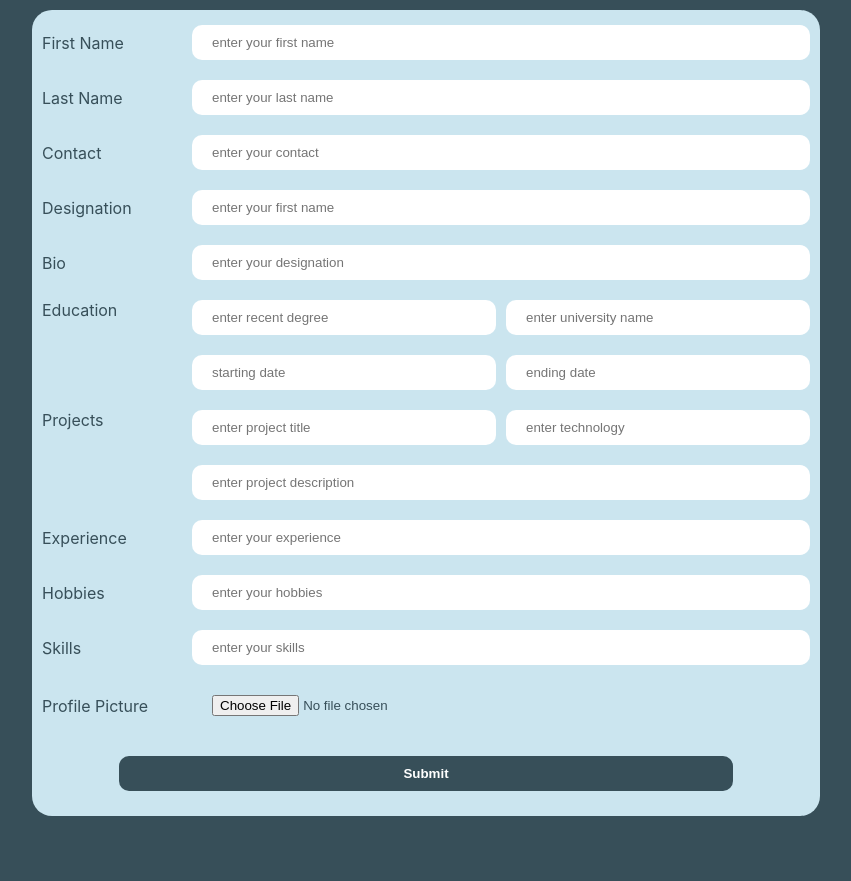
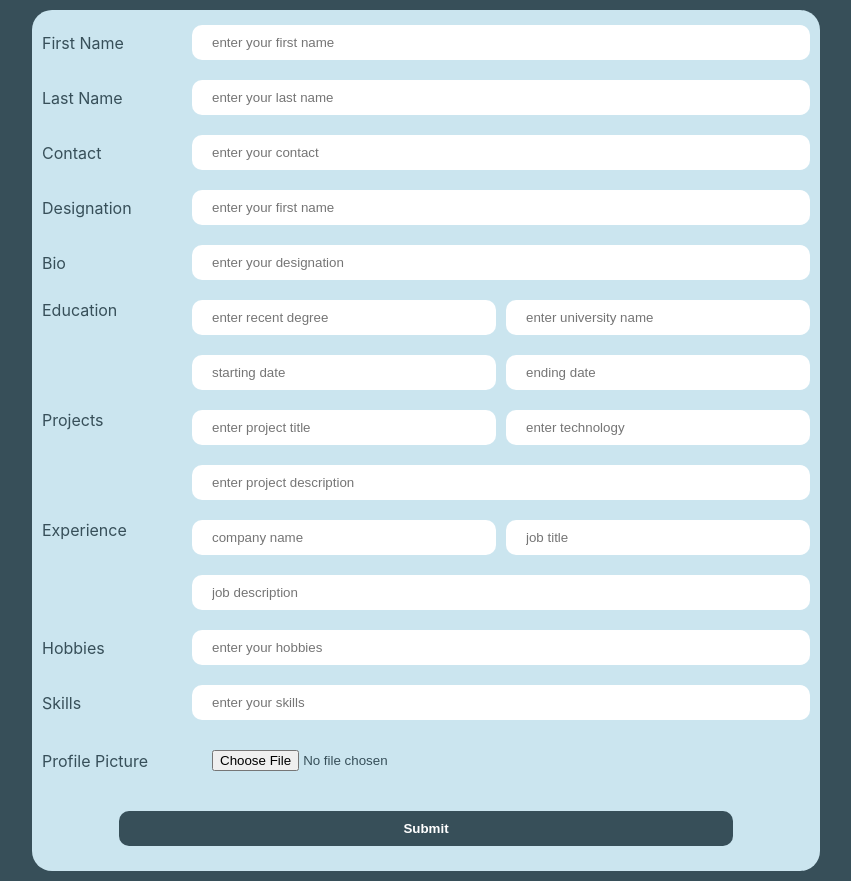
Before and after one commit to hashim-rana-hub/cv-maker, a React (Create React App) app: page / in a window 1280 px wide. Shown: the whole page, without its empty margins (214-1065 px from the left). Before the commit the page ends 826 px from the top, so only its background shows below. Built offline with nearby package versions, Linux system fonts and the light colour scheme.

Commit message:
added experience

```diff
--- a/src/components/CV_Form.js
+++ b/src/components/CV_Form.js
@@ -13,12 +13,12 @@ const CV_Form = () => {
 			project_description: '',
 		},
 	]);
+	const [experience, setExprience] = useState([{ company_name: '', job_title: '', job_description: '' }]);
 	const [show, setShow] = useState(false);
 	const [fileDataURL, setFileDataURL] = useState(null);
 	const imageType = /image\/(png|jpg|jpeg)/i;
 
-	console.log('now', project);
-	const add_more = (e) => {
+	const add_project = (e) => {
 		e.preventDefault();
 		setProject([
 			...project,
@@ -29,10 +29,20 @@ const CV_Form = () => {
 			},
 		]);
 	};
+	const add_experience = (e) => {
+		e.preventDefault();
+		setExprience(...experience, {
+			company_name: '',
+			job_title: '',
+			job_description: '',
+		});
+	};
 	const goto = () => {
 		setSubmit(true);
 		console.log('user', user);
+		console.log('exp', experience);
 	};
+
 	return (
 		<div className='cv-form'>
 			{submit ? (
@@ -69,12 +79,23 @@ const CV_Form = () => {
 						</h1>
 						<p className='designation'>{user.designation}</p>
 						<h2>WORK EXPERIENCE</h2>
+						{experience?.map((exp, i) => (
+							<>
+								<h3>{exp.company_name}</h3>
+								<h2>{exp.job_title}</h2>
+								<p>{exp.job_description}</p>
+							</>
+						))}
 						<p className='experience'>{user.experience}</p>
 						<div className='projects'>
 							<h1>PROJECTS</h1>
-							<h3>{project[project.length - 1]?.project_title}</h3>
-							<h3>{project[project.length - 1]?.project_description}</h3>
-							<h3>{project[project.length - 1]?.project_technology}</h3>
+							{project?.map((prj) => (
+								<>
+									<h3>{prj.project_title}</h3>
+									<h3>{prj.project_description}</h3>
+									<h3>{prj.project_technology}</h3>
+								</>
+							))}
 						</div>
 					</div>
 				</div>
@@ -171,7 +192,6 @@ const CV_Form = () => {
 								/>
 								<input
 									type='text'
-									// value={project[project?.length - 1]?.project_technology}
 									onChange={(e) => {
 										project[project.length - 1].project_technology = e.target.value;
 									}}
@@ -180,7 +200,6 @@ const CV_Form = () => {
 								<input
 									style={{ marginRight: '0' }}
 									type='text'
-									// value={project[project?.length - 1]?.project_description}
 									onChange={(e) => {
 										project[project.length - 1].project_description = e.target.value;
 									}}
@@ -190,18 +209,35 @@ const CV_Form = () => {
 						))}
 						{project[project.length - 1]?.project_description && (
 							<div>
-								<a onClick={(e) => add_more(e)}>Add more</a>
+								<a onClick={(e) => add_project(e)}>Add more</a>
 							</div>
 						)}
 					</div>
-					<div className='field-wrapper'>
+					<div className='field-wrapper-multiple'>
 						<label>Experience</label>
-						<input
-							type='text'
-							// value={user.experience}
-							onChange={(e) => setUser({ ...user, experience: e.target.value })}
-							placeholder='enter your experience'
-						/>
+						<div className='education'>
+							<input
+								type='text'
+								placeholder='company name'
+								onChange={(e) => (experience[experience.length - 1].company_name = e.target.value)}
+							/>
+							<input
+								type='text'
+								placeholder='job title'
+								onChange={(e) => (experience[experience.length - 1].job_title = e.target.value)}
+							/>
+							<input
+								type='text'
+								style={{ marginRight: 0 }}
+								placeholder='job description'
+								onChange={(e) => (experience[experience.length - 1].job_description = e.target.value)}
+							/>
+						</div>
+						{experience[experience.length - 1].job_description && (
+							<div>
+								<a onClick={(e) => add_experience(e)}>Add more</a>
+							</div>
+						)}
 					</div>
 
 					<div className='field-wrapper'>
--- a/src/styles/styles.scss
+++ b/src/styles/styles.scss
@@ -53,6 +53,12 @@ body {
 		label {
 			flex: 0 0 150px;
 			text-align: left;
+		}
+		.experience {
+			display: grid;
+			grid-template-columns: auto auto;
+			column-gap: 40px;
+			background: #2c3c42;
 		}
 		input {
 			flex: 1;
```
